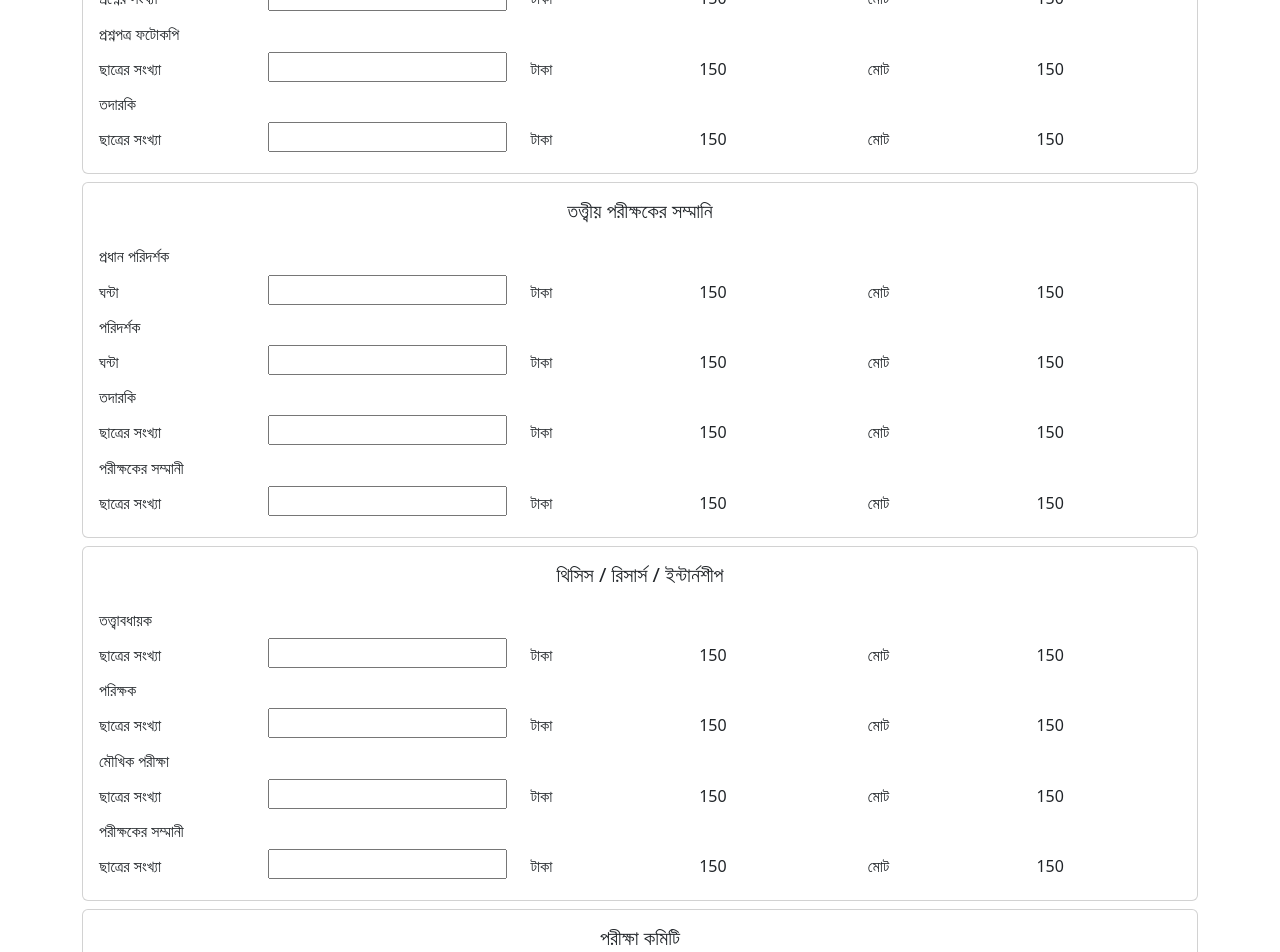
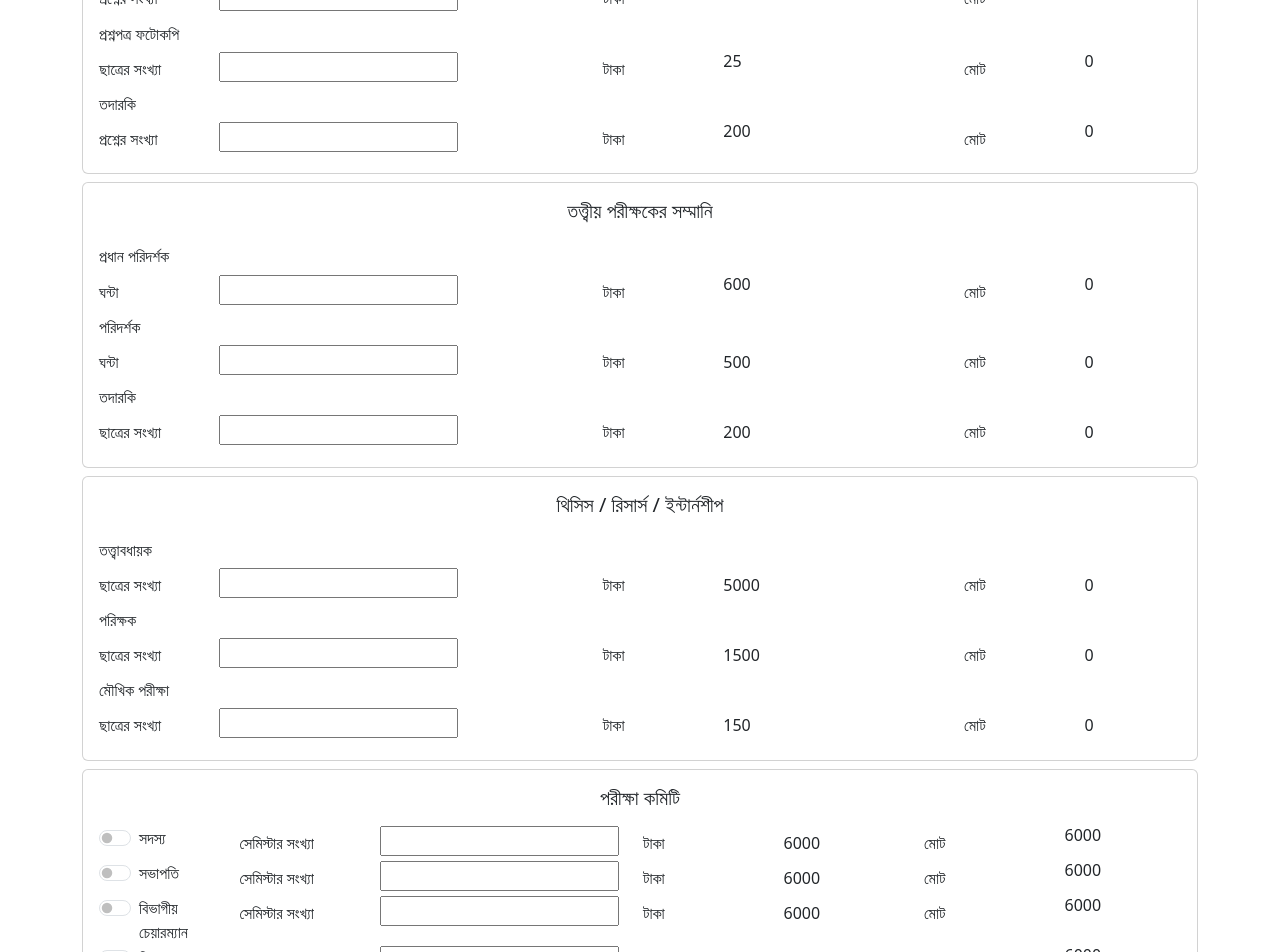
Before and after one commit to MiNHAZ-33/teacher-billing, a React (Create React App) app: page /billpage in a window 1280 px wide. Shown: the part 1600-2552 px from the top of the page. Built offline with nearby package versions, Linux system fonts and the light colour scheme.

Commit message:
working in radio buttons

```diff
--- a/src/components/ExamDetails.jsx
+++ b/src/components/ExamDetails.jsx
@@ -13,7 +13,11 @@ const ExamDetails = () => {
         semesterFinalFour: 0,
         viva: 0,
         labStudent: 0,
-        tabulationStudent: 0
+        tabulationStudent: 0,
+        gradeSheet: 0,
+        supervisor: 0,
+        thesisExaminee: 0,
+        thesisViva: 0,
     })
 
     const [paperNumber, setPaperNumber] = useState({
@@ -23,12 +27,25 @@ const ExamDetails = () => {
         labPaper: 0,
         reportPaper: 0,
         surveyNumber: 0,
+        composedPaper: 0,
+        photocopyPaper: 0,
+        moderationPaper: 0
     })
 
     const [hour, setHour] = useState({
         theory: 0,
         practical: 0,
         examineerLabHour: 0,
+        labHeadExamineer: 0,
+        invigilator: 0,
+        administer: 0
+    })
+
+    const [checkedButtons, setCheckedButtons] = useState({
+        examCommitteeMember: false,
+        examCommitteePresident: false,
+        chairman: false,
+        dean: false,
     })
 
     const [examName, setExamName] = useState('')
@@ -51,17 +68,18 @@ const ExamDetails = () => {
 
     const textInputHandler = (name, value) => {
         setStudentNumber({ ...studentNumber, [name]: value })
-        console.log(studentNumber.classTest)
     }
 
     const paperInputHandler = (name, value) => {
         setPaperNumber({ ...paperNumber, [name]: value })
-        console.log(paperNumber.classTest)
     }
 
     const hourInputHandler = (name, value) => {
         setHour({ ...hour, [name]: value })
-        console.log(hour.theory)
+    }
+
+    const handleCheckedButton = (name, value) => {
+        setCheckedButtons({ ...checkedButtons, [name]: value })
     }
 
 
@@ -449,7 +467,7 @@ const ExamDetails = () => {
                                     <Dropdown.Toggle variant="secondary" id="dropdown-basic">
                                         {tabulation ? tabulation : 'Select year'}
                                     </Dropdown.Toggle>
-                                    <Dropdown.Menu className='w-100'>
+                                    <Dropdown.Menu>
                                         {tabulations.map((name, index) => {
                                             return (
                                                 <Dropdown.Item key={index} onClick={() => tabulationHandler(name)}>{name}</Dropdown.Item>
@@ -486,8 +504,9 @@ const ExamDetails = () => {
                                 <h6 className='pt-2'>টাকা</h6>
                             </Col>
                             <Col>
-                                <h6 className='pt-2'>{amounts.tabulationFirst}</h6>
+                                <h6 className='pt-2'> {amounts.tabulationFirst}</h6>
                             </Col>
+                            <Col></Col>
                             <Col>
                                 <h6 className='pt-2'>মোট</h6>
                             </Col>
@@ -501,19 +520,21 @@ const ExamDetails = () => {
                                 <h6 className='pt-2'>ছাত্রের সংখ্যা</h6>
                             </Col>
                             <Col>
-                                <input></input>
+                                <input type='number' onChange={(e) => textInputHandler('gradeSheet', e.target.value)} ></input>
                             </Col>
+                            <Col></Col>
                             <Col>
                                 <h6 className='pt-2'>টাকা</h6>
                             </Col>
                             <Col>
-                                <h6 className='pt-2'>{examName === 'BSc Engineering' ? amounts.examPaperEvalSenester : amounts.examPaperEvalSemesterFour}</h6>
+                                <h6 className='pt-2'> {amounts.gradeSheetEval}</h6>
                             </Col>
+                            <Col></Col>
                             <Col>
                                 <h6 className='pt-2'>মোট</h6>
                             </Col>
                             <Col>
-                                <h6 className='pt-2'>{examName === 'BSc Engineering' ? amounts.examPaperEvalSenester : amounts.examPaperEvalSemesterFour}</h6>
+                                <h6 className='pt-2'> {studentNumber.gradeSheet * amounts.gradeSheetEval}</h6>
                             </Col>
                         </Row>
 
@@ -531,19 +552,21 @@ const ExamDetails = () => {
                                 <h6 className='pt-2'>প্রশ্নের সংখ্যা</h6>
                             </Col>
                             <Col>
-                                <input></input>
+                                <input type='number' onChange={(e) => paperInputHandler('composedPaper', e.target.value)} ></input>
                             </Col>
+                            <Col></Col>
                             <Col>
                                 <h6 className='pt-2'>টাকা</h6>
                             </Col>
                             <Col>
-                                <h6 className='pt-2'>{examName === 'BSc Engineering' ? amounts.examPaperEvalSenester : amounts.examPaperEvalSemesterFour}</h6>
+                                <h6> {amounts.theoryQuestCompose}</h6>
                             </Col>
+                            <Col></Col>
                             <Col>
                                 <h6 className='pt-2'>মোট</h6>
                             </Col>
                             <Col>
-                                <h6 className='pt-2'>{examName === 'BSc Engineering' ? amounts.examPaperEvalSenester : amounts.examPaperEvalSemesterFour}</h6>
+                                <h6> {paperNumber.composedPaper * amounts.theoryQuestCompose}</h6>
                             </Col>
                         </Row>
                         <h6 className='pt-2'>প্রশ্নপত্র ফটোকপি</h6>
@@ -552,40 +575,44 @@ const ExamDetails = () => {
                                 <h6 className='pt-2'>ছাত্রের সংখ্যা</h6>
                             </Col>
                             <Col>
-                                <input></input>
+                                <input type='number' onChange={(e) => paperInputHandler('photocopyPaper', e.target.value)} ></input>
                             </Col>
+                            <Col></Col>
                             <Col>
                                 <h6 className='pt-2'>টাকা</h6>
                             </Col>
                             <Col>
-                                <h6 className='pt-2'>{examName === 'BSc Engineering' ? amounts.examPaperEvalSenester : amounts.examPaperEvalSemesterFour}</h6>
+                                <h6> {amounts.theoryQuestPhotocopy}</h6>
                             </Col>
+                            <Col></Col>
                             <Col>
                                 <h6 className='pt-2'>মোট</h6>
                             </Col>
                             <Col>
-                                <h6 className='pt-2'>{examName === 'BSc Engineering' ? amounts.examPaperEvalSenester : amounts.examPaperEvalSemesterFour}</h6>
+                                <h6> {paperNumber.photocopyPaper * amounts.theoryQuestPhotocopy}</h6>
                             </Col>
                         </Row>
                         <h6 className='pt-2'>তদারকি</h6>
                         <Row>
                             <Col>
-                                <h6 className='pt-2'>ছাত্রের সংখ্যা</h6>
+                                <h6 className='pt-2'>প্রশ্নের সংখ্যা</h6>
                             </Col>
                             <Col>
-                                <input></input>
+                                <input type='number' onChange={(e) => paperInputHandler('moderationPaper', e.target.value)} ></input>
                             </Col>
+                            <Col></Col>
                             <Col>
                                 <h6 className='pt-2'>টাকা</h6>
                             </Col>
                             <Col>
-                                <h6 className='pt-2'>{examName === 'BSc Engineering' ? amounts.examPaperEvalSenester : amounts.examPaperEvalSemesterFour}</h6>
+                                <h6> {amounts.theoryQuestModeration}</h6>
                             </Col>
+                            <Col></Col>
                             <Col>
                                 <h6 className='pt-2'>মোট</h6>
                             </Col>
                             <Col>
-                                <h6 className='pt-2'>{examName === 'BSc Engineering' ? amounts.examPaperEvalSenester : amounts.examPaperEvalSemesterFour}</h6>
+                                <h6> {paperNumber.moderationPaper * amounts.theoryQuestModeration}</h6>
                             </Col>
                         </Row>
 
@@ -603,19 +630,21 @@ const ExamDetails = () => {
                                 <h6 className='pt-2'>ঘন্টা</h6>
                             </Col>
                             <Col>
-                                <input></input>
+                                <input type='number' onChange={(e) => hourInputHandler('labHeadExamineer', e.target.value)} ></input>
                             </Col>
+                            <Col></Col>
                             <Col>
                                 <h6 className='pt-2'>টাকা</h6>
                             </Col>
                             <Col>
-                                <h6 className='pt-2'>{examName === 'BSc Engineering' ? amounts.examPaperEvalSenester : amounts.examPaperEvalSemesterFour}</h6>
+                                <h6> {amounts.labHeadExamineer}</h6>
                             </Col>
+                            <Col></Col>
                             <Col>
                                 <h6 className='pt-2'>মোট</h6>
                             </Col>
                             <Col>
-                                <h6 className='pt-2'>{examName === 'BSc Engineering' ? amounts.examPaperEvalSenester : amounts.examPaperEvalSemesterFour}</h6>
+                                <h6> {hour.labHeadExamineer * amounts.labHeadExamineer}</h6>
                             </Col>
                         </Row>
                         <h6 className='pt-2'>পরিদর্শক</h6>
@@ -624,19 +653,21 @@ const ExamDetails = () => {
                                 <h6 className='pt-2'>ঘন্টা</h6>
                             </Col>
                             <Col>
-                                <input></input>
+                                <input type='number' onChange={(e) => hourInputHandler('invigilator', e.target.value)} ></input>
                             </Col>
+                            <Col></Col>
                             <Col>
                                 <h6 className='pt-2'>টাকা</h6>
                             </Col>
                             <Col>
-                                <h6 className='pt-2'>{examName === 'BSc Engineering' ? amounts.examPaperEvalSenester : amounts.examPaperEvalSemesterFour}</h6>
+                                <h6 className='pt-2'>{amounts.invigilator}</h6>
                             </Col>
+                            <Col></Col>
                             <Col>
                                 <h6 className='pt-2'>মোট</h6>
                             </Col>
                             <Col>
-                                <h6 className='pt-2'>{examName === 'BSc Engineering' ? amounts.examPaperEvalSenester : amounts.examPaperEvalSemesterFour}</h6>
+                                <h6 className='pt-2'>{hour.invigilator * amounts.invigilator}</h6>
                             </Col>
                         </Row>
                         <h6 className='pt-2'>তদারকি</h6>
@@ -645,42 +676,24 @@ const ExamDetails = () => {
                                 <h6 className='pt-2'>ছাত্রের সংখ্যা</h6>
                             </Col>
                             <Col>
-                                <input></input>
+                                <input type='number' onChange={(e) => hourInputHandler('administer', e.target.value)} ></input>
                             </Col>
+                            <Col></Col>
                             <Col>
                                 <h6 className='pt-2'>টাকা</h6>
                             </Col>
                             <Col>
-                                <h6 className='pt-2'>{examName === 'BSc Engineering' ? amounts.examPaperEvalSenester : amounts.examPaperEvalSemesterFour}</h6>
+                                <h6 className='pt-2'>{amounts.administer}</h6>
                             </Col>
+                            <Col></Col>
                             <Col>
                                 <h6 className='pt-2'>মোট</h6>
                             </Col>
                             <Col>
-                                <h6 className='pt-2'>{examName === 'BSc Engineering' ? amounts.examPaperEvalSenester : amounts.examPaperEvalSemesterFour}</h6>
+                                <h6 className='pt-2'>{hour.administer * amounts.administer}</h6>
                             </Col>
                         </Row>
-                        <h6 className='pt-2'>পরীক্ষকের সম্মানী</h6>
-                        <Row>
-                            <Col>
-                                <h6 className='pt-2'>ছাত্রের সংখ্যা</h6>
-                            </Col>
-                            <Col>
-                                <input></input>
-                            </Col>
-                            <Col>
-                                <h6 className='pt-2'>টাকা</h6>
-                            </Col>
-                            <Col>
-                                <h6 className='pt-2'>{examName === 'BSc Engineering' ? amounts.examPaperEvalSenester : amounts.examPaperEvalSemesterFour}</h6>
-                            </Col>
-                            <Col>
-                                <h6 className='pt-2'>মোট</h6>
-                            </Col>
-                            <Col>
-                                <h6 className='pt-2'>{examName === 'BSc Engineering' ? amounts.examPaperEvalSenester : amounts.examPaperEvalSemesterFour}</h6>
-                            </Col>
-                        </Row>
+
                     </Card.Body>
                 </Card>
                 {/*থিসিস/রিসার্স/ইন্টার্নশীপ*/}
@@ -695,19 +708,21 @@ const ExamDetails = () => {
                                 <h6 className='pt-2'>ছাত্রের সংখ্যা</h6>
                             </Col>
                             <Col>
-                                <input></input>
+                                <input type='number' onChange={(e) => textInputHandler('supervisor', e.target.value)} ></input>
                             </Col>
+                            <Col></Col>
                             <Col>
                                 <h6 className='pt-2'>টাকা</h6>
                             </Col>
                             <Col>
-                                <h6 className='pt-2'>{examName === 'BSc Engineering' ? amounts.examPaperEvalSenester : amounts.examPaperEvalSemesterFour}</h6>
+                                <h6 className='pt-2'>{amounts.supervisor}</h6>
                             </Col>
+                            <Col></Col>
                             <Col>
                                 <h6 className='pt-2'>মোট</h6>
                             </Col>
                             <Col>
-                                <h6 className='pt-2'>{examName === 'BSc Engineering' ? amounts.examPaperEvalSenester : amounts.examPaperEvalSemesterFour}</h6>
+                                <h6 className='pt-2'>{studentNumber.supervisor * amounts.supervisor}</h6>
                             </Col>
                         </Row>
                         <h6 className='pt-2'>পরিক্ষক</h6>
@@ -716,19 +731,21 @@ const ExamDetails = () => {
                                 <h6 className='pt-2'>ছাত্রের সংখ্যা</h6>
                             </Col>
                             <Col>
-                                <input></input>
+                                <input type='number' onChange={(e) => textInputHandler('thesisExaminee', e.target.value)} ></input>
                             </Col>
+                            <Col></Col>
                             <Col>
                                 <h6 className='pt-2'>টাকা</h6>
                             </Col>
                             <Col>
-                                <h6 className='pt-2'>{examName === 'BSc Engineering' ? amounts.examPaperEvalSenester : amounts.examPaperEvalSemesterFour}</h6>
+                                <h6 className='pt-2'>{amounts.thesisExaminee}</h6>
                             </Col>
+                            <Col></Col>
                             <Col>
                                 <h6 className='pt-2'>মোট</h6>
                             </Col>
                             <Col>
-                                <h6 className='pt-2'>{examName === 'BSc Engineering' ? amounts.examPaperEvalSenester : amounts.examPaperEvalSemesterFour}</h6>
+                                <h6 className='pt-2'>{studentNumber.thesisExaminee * amounts.thesisExaminee}</h6>
                             </Col>
                         </Row>
                         <h6 className='pt-2'>মৌখিক পরীক্ষা</h6>
@@ -737,42 +754,24 @@ const ExamDetails = () => {
                                 <h6 className='pt-2'>ছাত্রের সংখ্যা</h6>
                             </Col>
                             <Col>
-                                <input></input>
+                                <input type='number' onChange={(e) => textInputHandler('thesisViva', e.target.value)} ></input>
                             </Col>
+                            <Col></Col>
                             <Col>
                                 <h6 className='pt-2'>টাকা</h6>
                             </Col>
                             <Col>
-                                <h6 className='pt-2'>{examName === 'BSc Engineering' ? amounts.examPaperEvalSenester : amounts.examPaperEvalSemesterFour}</h6>
+                                <h6 className='pt-2'>{amounts.thesisViva}</h6>
                             </Col>
+                            <Col></Col>
                             <Col>
                                 <h6 className='pt-2'>মোট</h6>
                             </Col>
                             <Col>
-                                <h6 className='pt-2'>{examName === 'BSc Engineering' ? amounts.examPaperEvalSenester : amounts.examPaperEvalSemesterFour}</h6>
+                                <h6 className='pt-2'>{studentNumber.thesisViva * amounts.thesisViva}</h6>
                             </Col>
                         </Row>
-                        <h6 className='pt-2'>পরীক্ষকের সম্মানী</h6>
-                        <Row>
-                            <Col>
-                                <h6 className='pt-2'>ছাত্রের সংখ্যা</h6>
-                            </Col>
-                            <Col>
-                                <input></input>
-                            </Col>
-                            <Col>
-                                <h6 className='pt-2'>টাকা</h6>
-                            </Col>
-                            <Col>
-                                <h6 className='pt-2'>{examName === 'BSc Engineering' ? amounts.examPaperEvalSenester : amounts.examPaperEvalSemesterFour}</h6>
-                            </Col>
-                            <Col>
-                                <h6 className='pt-2'>মোট</h6>
-                            </Col>
-                            <Col>
-                                <h6 className='pt-2'>{examName === 'BSc Engineering' ? amounts.examPaperEvalSenester : amounts.examPaperEvalSemesterFour}</h6>
-                            </Col>
-                        </Row>
+
                     </Card.Body>
                 </Card>
                 {/*পরীক্ষা কমিটি*/}
@@ -783,7 +782,7 @@ const ExamDetails = () => {
                         </Card.Title>
                         <Row>
                             <Col>
-                                <Form.Check type='switch' id='member' label='সদস্য'>
+                                <Form.Check type='switch' id='member' label='সদস্য' onChange={(e) => handleCheckedButton('examCommitteeMember', e.target.checked)}>
                                 </Form.Check>
                             </Col>
                             <Col>
@@ -954,6 +953,7 @@ const amounts = {
     theoryQuestPhotocopy: 25,
     labHeadExamineer: 600,
     invigilator: 500,
+    administer: 200,
     examController: 2700,
     subExamController: 2200,
     assistantController: 1600,
```
